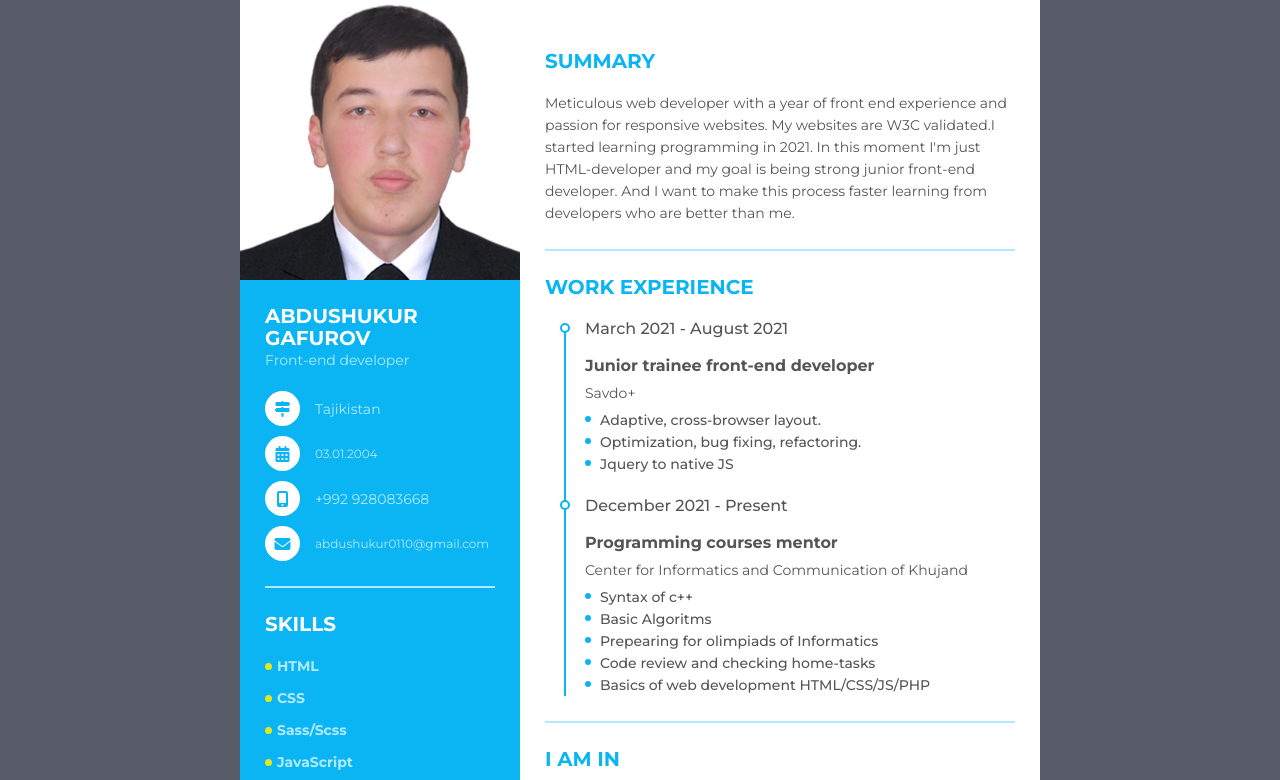
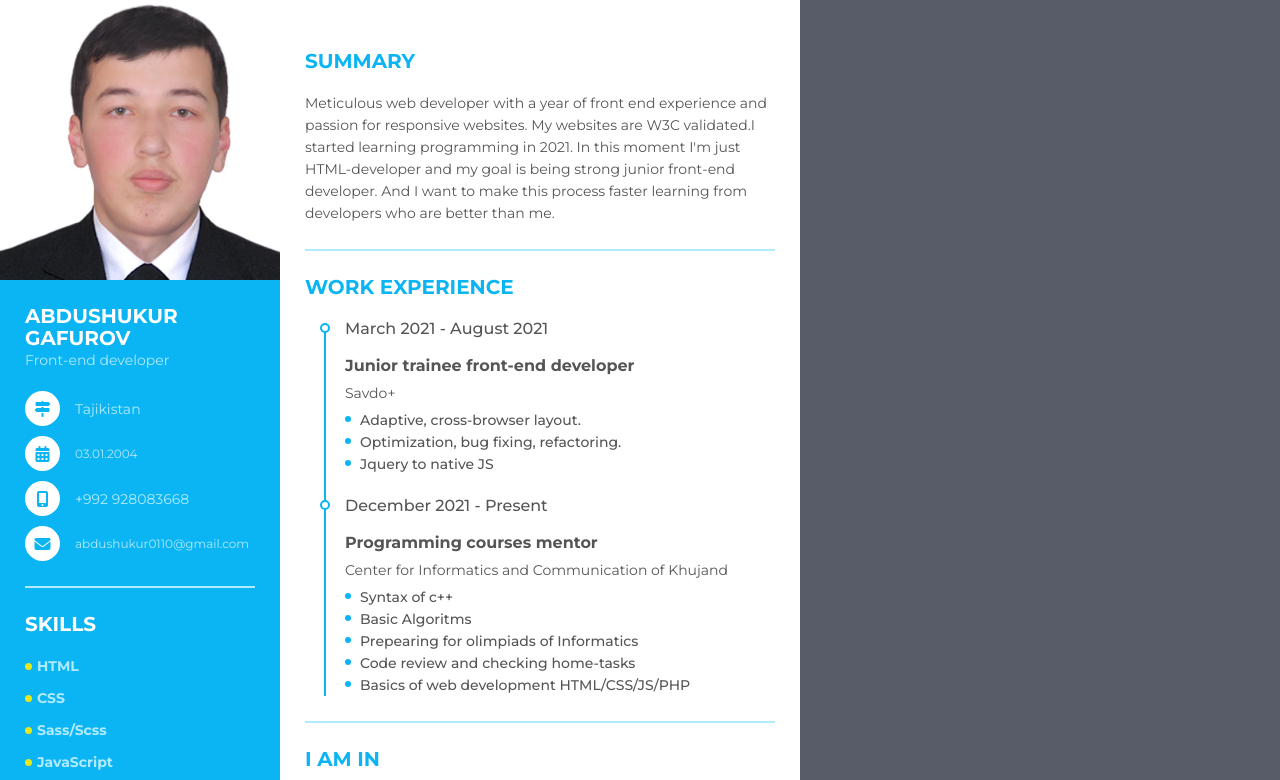
Before and after one commit to abdushukur0/resume, a plain HTML site: page index.html in a window 1280 px wide. Shown: the top 780 px of the page. Drawn offline with Linux system fonts and the light colour scheme.

Commit message:
created branch

```diff
--- a/css/styles.css
+++ b/css/styles.css
@@ -32,10 +32,8 @@ body {
 }
 
 .resume {
-  width: 800px;
   height: auto;
   display: flex;
-  margin: 0px auto;
 }
 
 .resume .resume_left {
```
